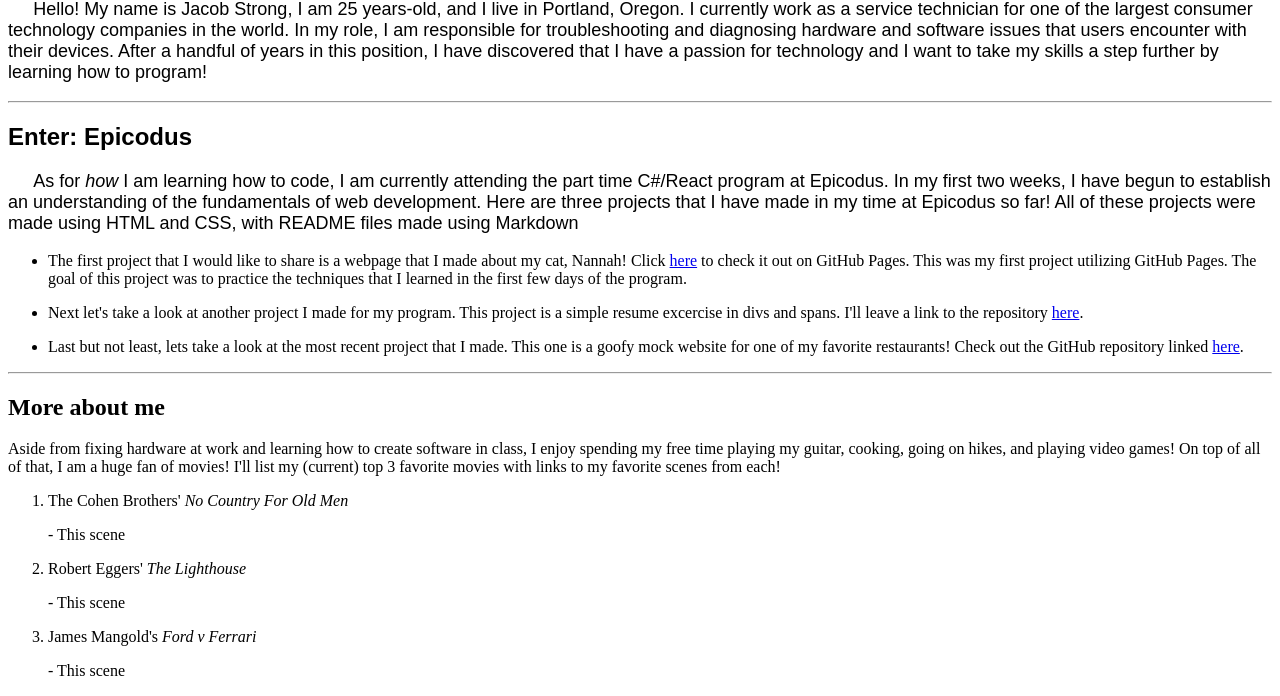
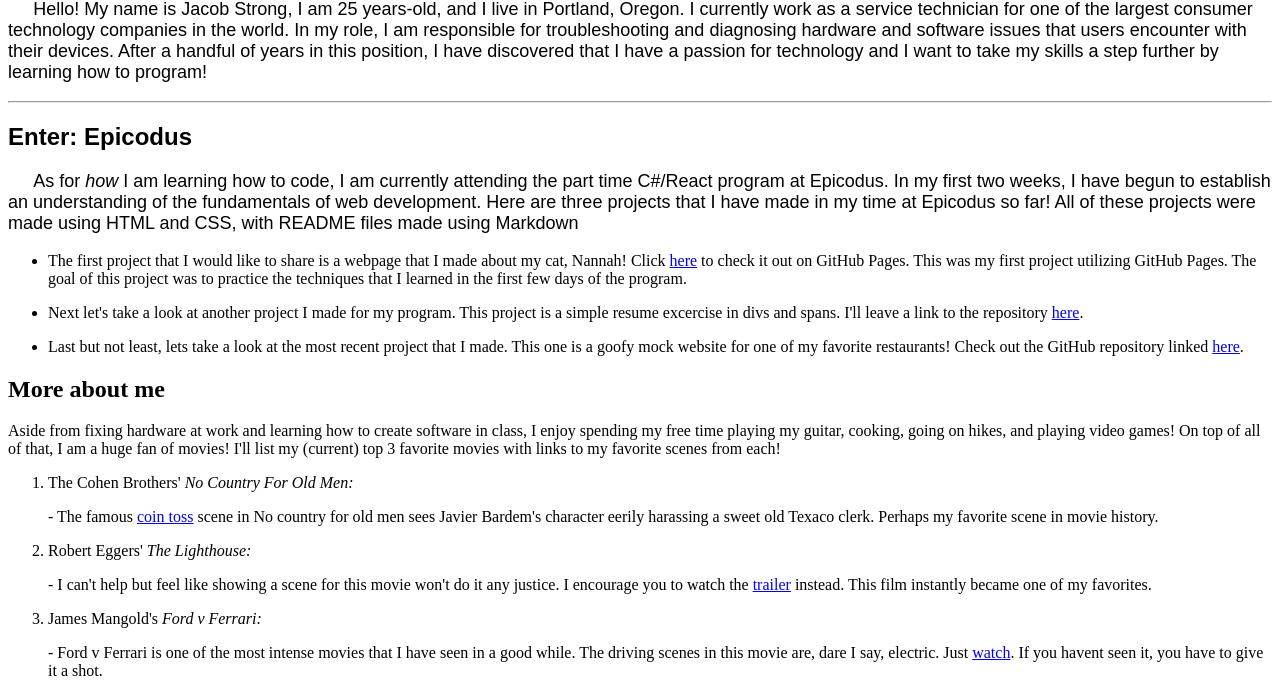
Before and after one commit to JacobTStrong/Portfolio-Project, a plain HTML site: page index.html in a window 1280 px wide. Shown: the part 377-1073 px from the top of the page. Drawn offline with Linux system fonts and the light colour scheme.

Commit message:
add last section of HTML, reorganize ul elements, and finish ol elements

```diff
--- a/index.html
+++ b/index.html
@@ -17,9 +17,8 @@
     <p>Hello! My name is Jacob Strong, I am 25 years-old, and I live in Portland, Oregon. I currently work as a service technician for one of the largest consumer technology companies in the world. In my role, I am responsible for troubleshooting and diagnosing hardware and software issues that users encounter with their devices. After a handful of years in this position, I have discovered that I have a passion for technology and I want to take my skills a step further by learning how to program!</p>
   </div>
 
+  <div class="class">
 <hr>
-
-  <div class="class">
     <h2>Enter: Epicodus</h2>
     <p>As for <em>how</em> I am learning how to code, I am currently attending the part time C#/React program at Epicodus. In my first two weeks, I have begun to establish an understanding of the fundamentals of web development. Here are three projects that I have made in my time at Epicodus so far! All of these projects were made using HTML and CSS, with README files made using Markdown</p>
   </div>
@@ -42,18 +41,16 @@
       </ul>
     </div>
 
-<hr>
-
   <div class=hobbies>
     <h2>More about me</h2>
     <p>Aside from fixing hardware at work and learning how to create software in class, I enjoy spending my free time playing my guitar, cooking, going on hikes, and playing video games! On top of all of that, I am a huge fan of movies! I'll list my (current) top 3 favorite movies with links to my favorite scenes from each!</p>
     <ol>
-        <li>The Cohen Brothers' <em>No Country For Old Men</em></li>
-        <p>- This scene</p>
-        <li>Robert Eggers' <em>The Lighthouse</em></li>
-        <p>- This scene</p>
-        <li>James Mangold's <em>Ford v Ferrari</em></li>
-        <p>- This scene</p>
+      <li>The Cohen Brothers' <em>No Country For Old Men:</em></li>
+      <p>- The famous <a href="https://www.youtube.com/watch?v=opbi7d42s8E">coin toss</a> scene in No country for old men sees Javier Bardem's character eerily harassing a sweet old Texaco clerk. Perhaps my favorite scene in movie history.</p>
+      <li>Robert Eggers' <em>The Lighthouse:</em></li>
+      <p>- I can't help but feel like showing a scene for this movie won't do it any justice. I encourage you to watch the <a href="https://www.youtube.com/watch?v=Hyag7lR8CPA">trailer</a> instead. This film instantly became one of my favorites.</p>
+      <li>James Mangold's <em>Ford v Ferrari:</em></li>
+      <p>- Ford v Ferrari is one of the most intense movies that I have seen in a good while. The driving scenes in this movie are, dare I say, electric. Just <a href="ttps://www.youtube.com/watch?v=A4gxjcQIKc0">watch</a>. If you havent seen it, you have to give it a shot.  </p>
     </ol>
   </div>
 </body>
```
Lines whose indentation alone changed are shown as unchanged.
